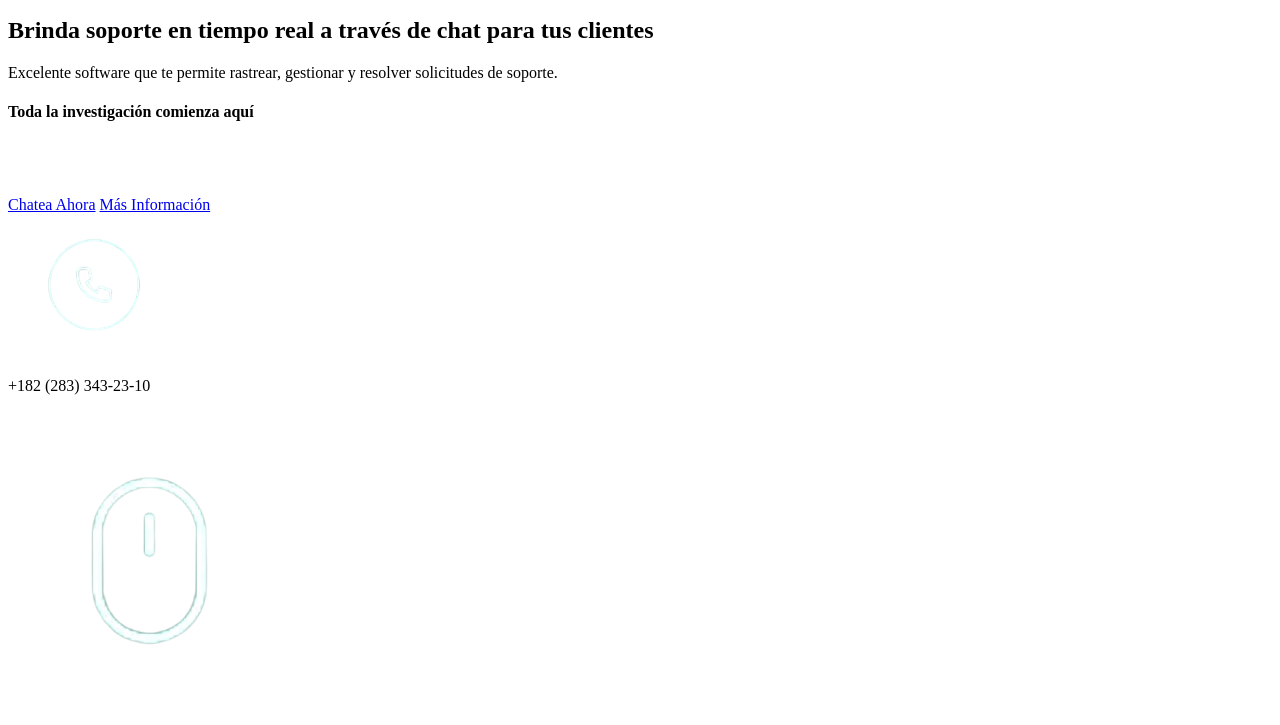
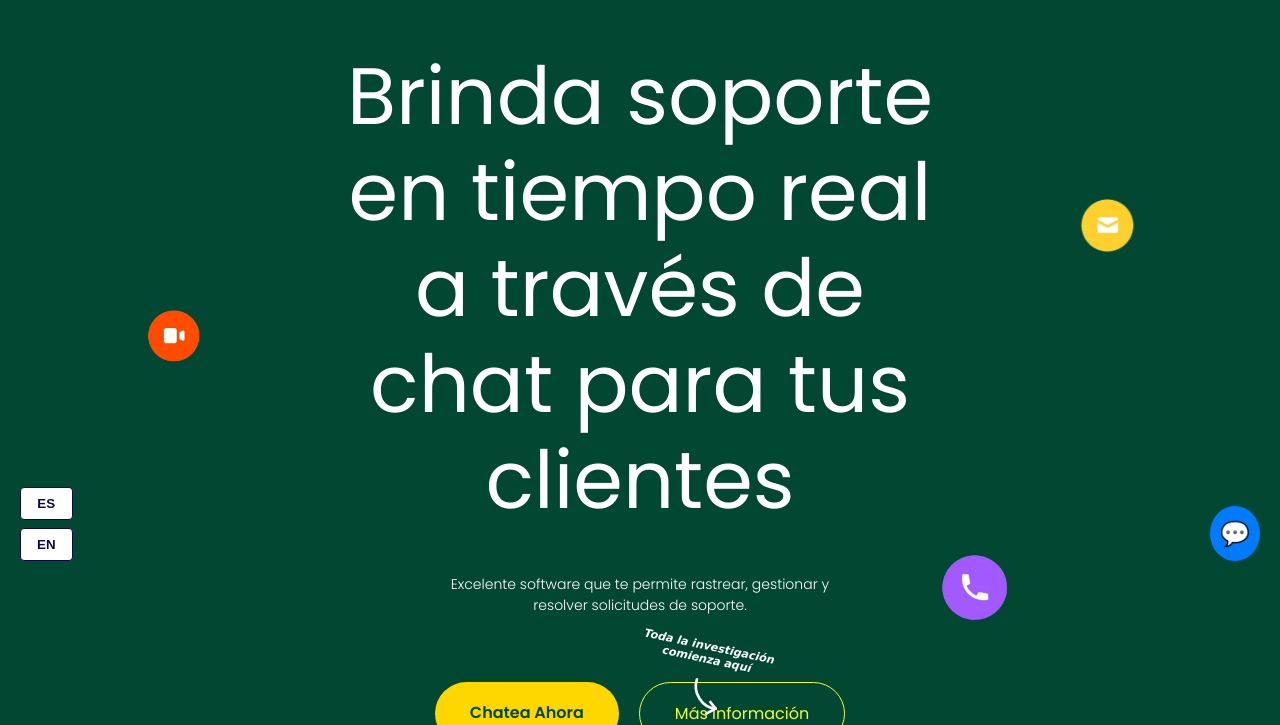
Before and after one commit to Kazu2006/ejercicio, a plain HTML site: page index.html in a window 1280 px wide. Shown: the part 219-944 px from the top of the page. Drawn offline with Linux system fonts and the light colour scheme.

Commit message:
Mi Pagina Web

```diff
--- a/index.html
+++ b/index.html
@@ -5,9 +5,9 @@
   <meta name="viewport" content="width=device-width, initial-scale=1.0">
   <title>Soporte de Chat en Vivo</title>
   <!-- Vinculamos los estilos externos -->
-  <link rel="stylesheet" href="styles.css">
-  <link rel="stylesheet" href="navar.css"> <!-- css de tu nav y hero -->
-  <link rel="stylesheet" href="parte-3.css"> <!-- css de la sección inferior -->
+  <link rel="stylesheet" href="Parte-1.css">
+  <link rel="stylesheet" href="Parte-2.css">
+  <link rel="stylesheet" href="Parte-03.css">
   <link rel="preconnect" href="https://fonts.googleapis.com">
   <link href="https://fonts.googleapis.com/css2?family=Poppins:wght@300;400;600;700&display=swap" rel="stylesheet">
 </head>
```
